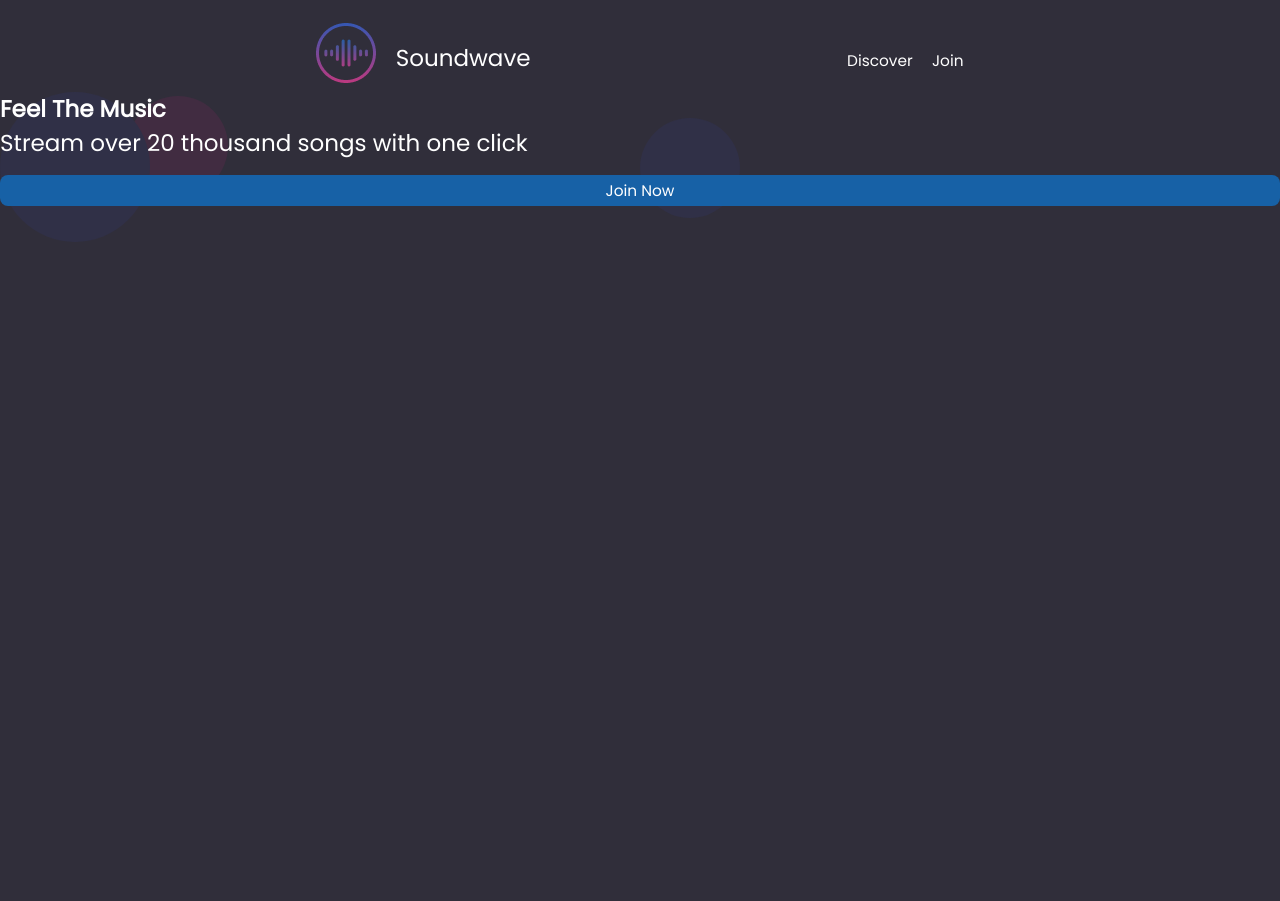
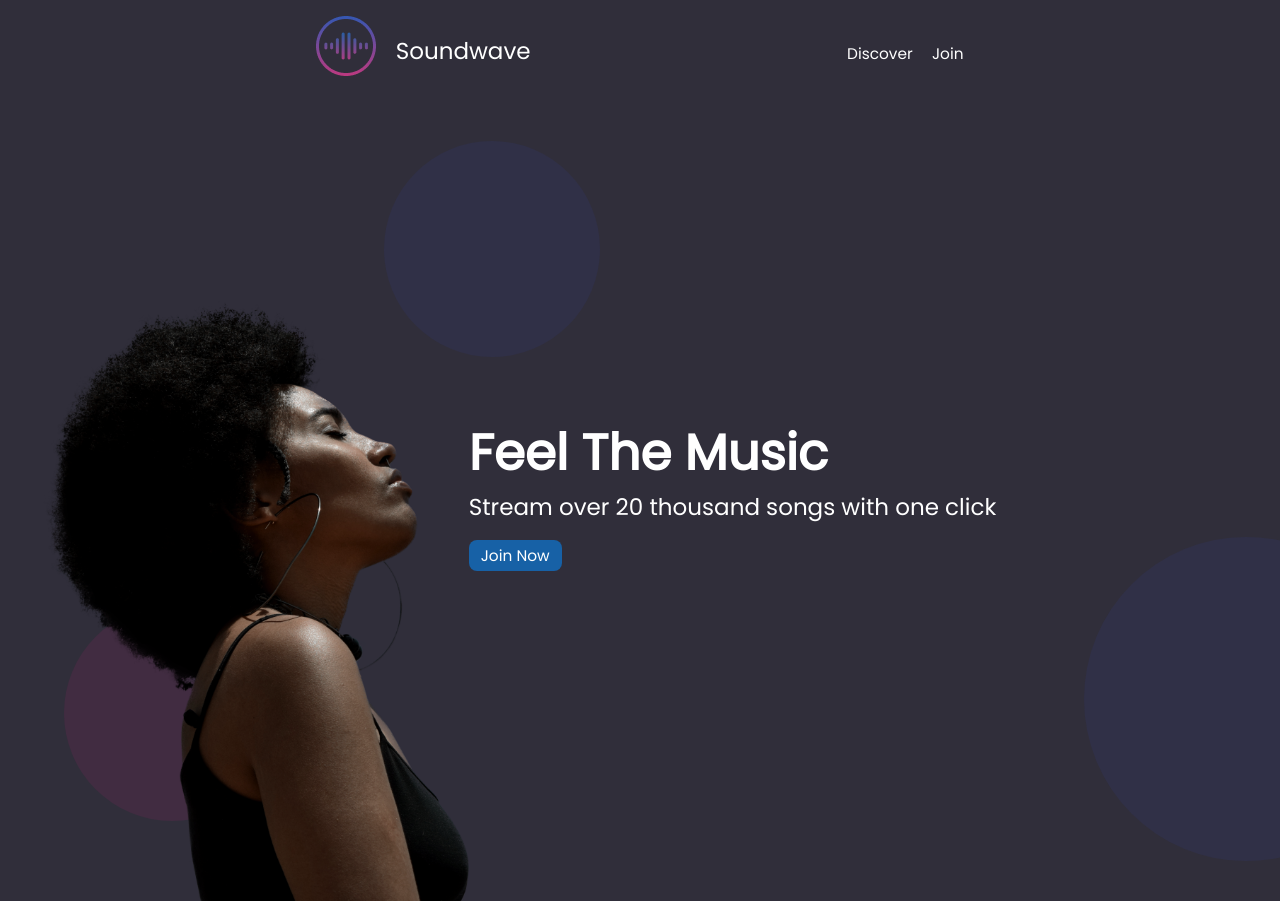
Before and after one commit to factoriaf5-p7/soundwave-Angela-GM, a React (Vite) app: page / in a window 1280 px wide. Before the commit the page ends 800 px from the top, so only its background shows below. Built offline with nearby package versions, Linux system fonts and the light colour scheme.

Commit message:
estilos home

```diff
--- a/src/components/atoms/Circle.tsx
+++ b/src/components/atoms/Circle.tsx
@@ -1,6 +1,6 @@
 import { styled } from "styled-components";
 
-interface CircleProps {
+export interface CircleProps {
   color: "pink" | "blue";
   size: number;
 }
@@ -11,12 +11,25 @@ export const CircleStyled = styled.div<CircleProps>`
   background-color: ${(props) =>
     props.color === "pink" ? "var(--color-circle-pink)" : "var(--color-circle-blue)"};
   border-radius: 100%;
+  @media (width > 640px){
+    width: ${(props) => props.size*1.3}px;
+    height: ${(props) => props.size*1.3}px;
+  }
+
+  @media (width > 748px){
+    width: ${(props) => props.size*1.6}px;
+    height: ${(props) => props.size*1.6}px;
+  }
+
+  @media (width > 1024px){
+    width: ${(props) => props.size*1.8}px;
+    height: ${(props) => props.size*1.8}px;
+  }
+
+  @media (width > 1280px){
+    width: ${(props) => props.size*2}px;
+    height: ${(props) => props.size*2}px;
+
+  }
+
 `;
-
-function Circle({ color, size }: CircleProps) {
-  return (
-    <CircleStyled color={color} size={size} className="circle" ></CircleStyled>
-  );
-}
-
-export default Circle;
--- a/src/components/atoms/Title.tsx
+++ b/src/components/atoms/Title.tsx
@@ -1,8 +1,12 @@
 import styled from "styled-components"
 
 const H1 = styled.h1`
-size: 1.4rem;
 background-color: transparent;
+font-size: 2.2rem;
+@media (width > 640px){
+  font-size: 2.6rem;
+}
+
 
 `
 
--- a/src/components/organisms/Nav.tsx
+++ b/src/components/organisms/Nav.tsx
@@ -5,7 +5,10 @@ const NavStyle = styled.nav`
 display: flex;
 justify-content: space-evenly;
 align-items: center;
-margin-top: 1em;
+padding: 0.7em 0;
+background: transparent;
+
+
 
 & > ul {
     display: flex;
--- a/src/components/pages/Home/index.tsx
+++ b/src/components/pages/Home/index.tsx
@@ -1,52 +1,91 @@
-import Title from "../../atoms/Title"
-import Btn from "../../atoms/Btn"
-import { CircleStyled } from "../../atoms/Circle"
+import Title from "../../atoms/Title";
+import Btn from "../../atoms/Btn";
+import { CircleStyled } from "../../atoms/Circle";
 import { styled } from "styled-components";
 
 const HomeContainer = styled.div`
   display: flex;
-  flex-direction: column;
+  justify-content: center;
+  align-items: center;
+  height: 100vh;
   position: relative;
   z-index: 0;
+  overflow: hidden;
+  background-color: transparent;
+  & img {
+    background: transparent;
+    display: none;
+    max-height: 600px;
+
+    @media (width > 768px) {
+      display: block;
+    }
+  }
 `;
 
 const P = styled.p`
-background-color: transparent;
-`
+  background-color: transparent;
+`;
 
 const Circle1 = styled(CircleStyled)`
   position: absolute;
-  top: 20%;
-  left: 50%;
   z-index: -1;
+  top: 5%;
+  left: 30%;
 `;
-
 
 const Circle2 = styled(CircleStyled)`
   position: absolute;
-  bottom: 20%;
-  left: 10%;
   z-index: -1;
+  bottom: 10%;
+  left: 5%;
 `;
 
 const Circle3 = styled(CircleStyled)`
   position: absolute;
   z-index: -1;
+  right: -10%;
+  bottom: 5%;
 `;
 
+const DIV = styled.div`
+  background: transparent;
+  width: 80%;
+  @media (width > 640px){
+    width: 70%;
+  }
+  @media (width > 768px){
+    width: 60%;
+  }
+`;
 
+const DIVIMG = styled.div`
+  background: transparent;
+  align-self: flex-end;
+
+
+`
 
 function Home() {
   return (
     <HomeContainer>
-        <Title text="Feel The Music"/>
+      {/* girl image */}
+      <DIVIMG>
+        <img src="/src/assets/landing-page-girl.png" alt="image hero girl" />
+      </DIVIMG>
+
+      <DIV>
+        <Title text="Feel The Music" />
         <P>Stream over 20 thousand songs with one click</P>
-        <Btn text="Join Now"/>
-        <Circle1 color="blue" size={100} />
-        <Circle2 color="pink" size={100} />
-        <Circle3 color="blue" size={150} />
+        <Btn text="Join Now" />
+      </DIV>
+
+      {/* Circles background */}
+      <Circle1 color="blue" size={120} />
+      <Circle2 color="pink" size={120} />
+      <Circle3 color="blue" size={180} />
     </HomeContainer>
-  )
+  );
 }
 
-export default Home
+export default Home;
--- a/src/styles/globalStyles.tsx
+++ b/src/styles/globalStyles.tsx
@@ -17,8 +17,8 @@ const GlobalStyle = createGlobalStyle`
     --color-button-hover: #2080d8;
     --color-button-focus: #2695ff;
 
-    --color-circle-pink: #412c41;
-    --color-circle-blue: #303047;
+    --color-circle-pink: rgba(65, 44, 65, 1);
+    --color-circle-blue: rgba(48, 48, 71, 1);
 
     --font-family: 'Poppins';
     --font-size: 1.2rem;
```
